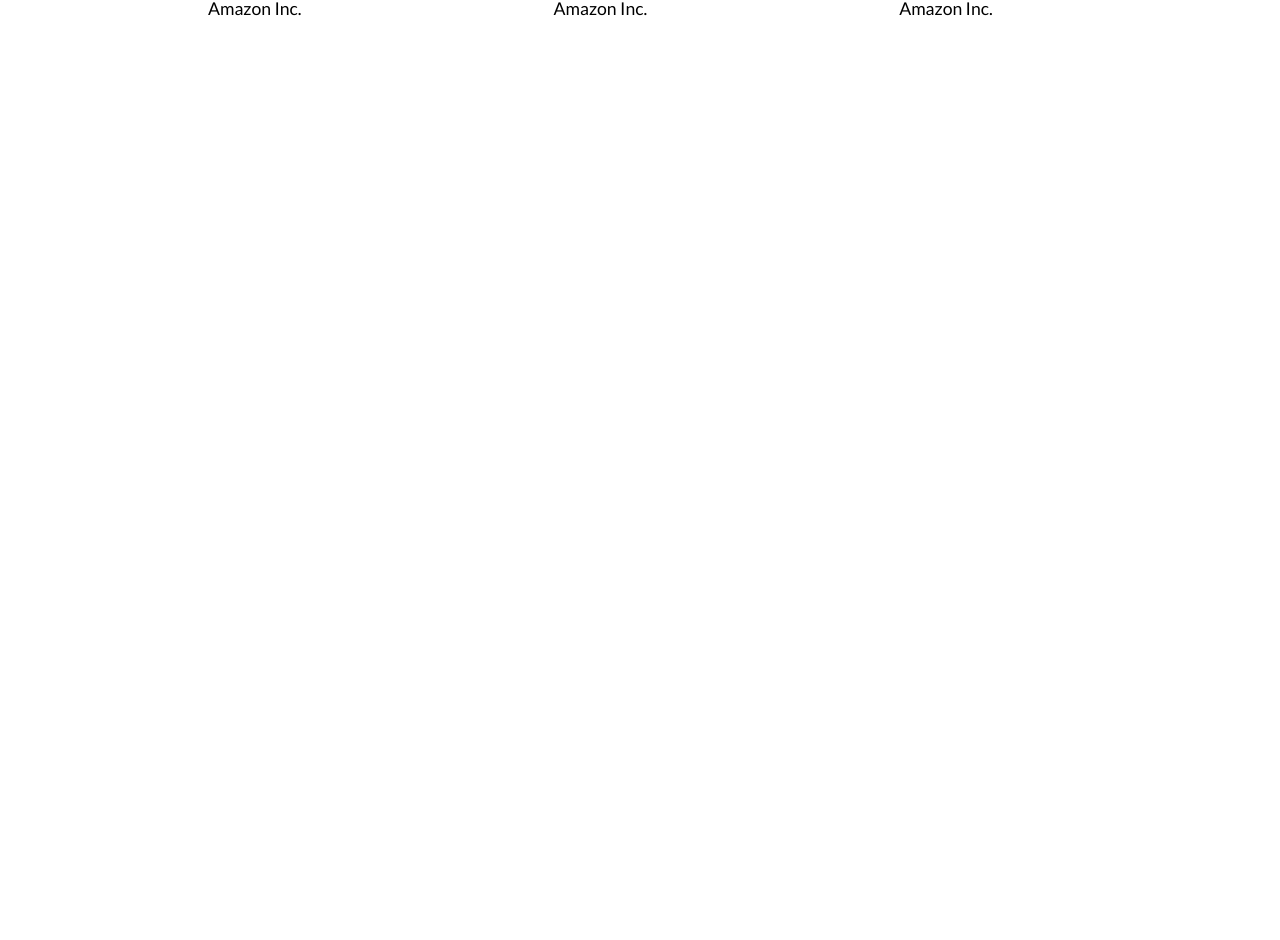
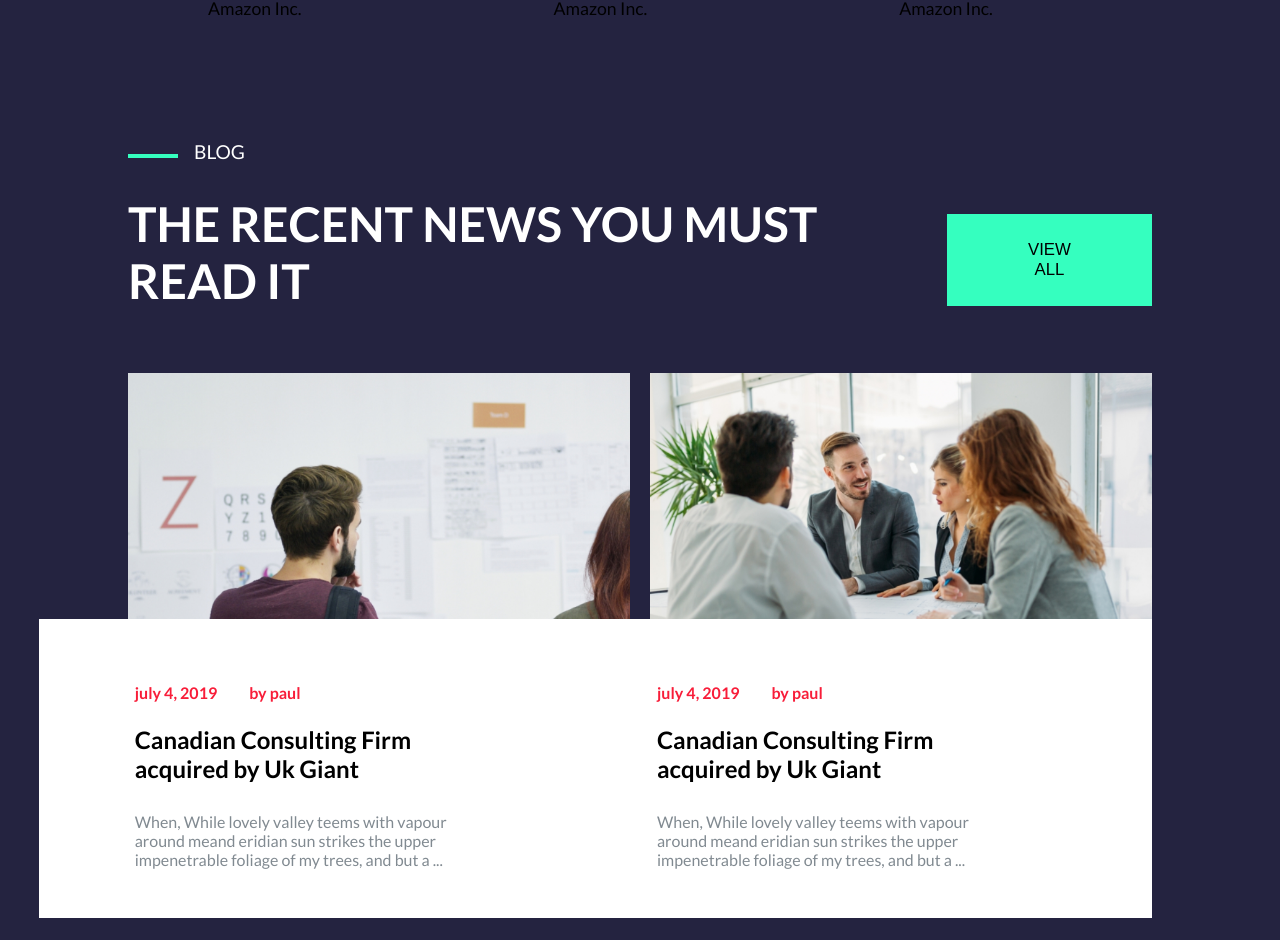
Before and after one commit to AlessioNapoletano/proj-html-vuejs, a Vue app: page / in a window 1280 px wide. Shown: the part 4498-5438 px from the top of the page. Before the commit the page ends 4605 px from the top, so only its background shows below. Built offline with nearby package versions, Linux system fonts and the light colour scheme.

Commit message:
Add mainBlog component

```diff
--- a/src/App.vue
+++ b/src/App.vue
@@ -9,6 +9,7 @@ import MainAboutUs from './components/MainAboutUs.vue'
 import MainDeliverCare from './components/MainDeliverCare.vue'
 import MainProject from './components/MainProject.vue'
 import MainTestimonial from './components/MainTestimonial.vue'
+import MainBlog from './components/MainBlog.vue'
 
 export default {
   name: 'App',
@@ -19,7 +20,8 @@ export default {
     MainAboutUs,
     MainDeliverCare,
     MainProject,
-    MainTestimonial
+    MainTestimonial,
+    MainBlog
   }
 }
 </script>
@@ -36,6 +38,7 @@ export default {
     <MainDeliverCare />
     <MainProject />
     <MainTestimonial />
+    <MainBlog />
   </main>
 </template>
 
--- /dev/null
+++ b/src/components/MainBlog.vue
@@ -0,0 +1,185 @@
+<script>
+export default {
+    name: 'MainBlog',
+    data() {
+        return {
+            blogList:
+                [
+                    {
+                        image: 'startup-business-people-and-strategy-board-PAJ3P9K-1390x1042.jpg',
+                        date: 'july 4, 2019',
+                        creator: 'by paul',
+                        title: 'Canadian Consulting Firm acquired by Uk Giant',
+                        description: 'When, While lovely valley teems with vapour around meand eridian sun strikes the upper impenetrable foliage of my trees, and but a ...'
+                    },
+
+                    {
+                        image: 'business-people-working-together-on-project-and-5FHSKBL-1390.jpg',
+                        date: 'july 4, 2019',
+                        creator: 'by paul',
+                        title: 'Canadian Consulting Firm acquired by Uk Giant',
+                        description: 'When, While lovely valley teems with vapour around meand eridian sun strikes the upper impenetrable foliage of my trees, and but a ...'
+                    }
+                ]
+        }
+    },
+
+    methods: {
+        getImagePath: function (imgPath) {
+            return new URL(`../assets/images/${imgPath}`, import.meta.url).href;
+        }
+    }
+
+}
+</script>
+
+<template>
+    <section class="blog">
+        <div class="container">
+            <div class="small-text d-flex align-end">
+                <div class="line"></div>
+                <p>
+                    BLOG
+                </p>
+            </div>
+
+            <div class="wrapper d-flex justify-between align-center">
+                <div class="big-text">
+                    <h1>
+                        THE RECENT NEWS YOU MUST READ IT
+                    </h1>
+                </div>
+
+                <div class="button">
+                    <button>
+                        VIEW ALL
+                    </button>
+                </div>
+            </div>
+
+            <div class="image-wrapper justify-between d-flex flex-wrap">
+                <div class="image" v-for="blogArticle in blogList">
+                    <img :src="getImagePath(blogArticle.image)" alt="Image's article">
+
+                    <div class="box-description">
+                        <p class="heading d-inline">
+                            {{ blogArticle.date }}
+                        </p>
+
+                        <p class="heading d-inline ">
+                            {{ blogArticle.creator }}
+                        </p>
+
+                        <h2>
+                            {{ blogArticle.title }}
+                        </h2>
+
+                        <p class="description">
+                            {{ blogArticle.description }}
+                        </p>
+                    </div>
+                </div>
+
+
+
+            </div>
+
+        </div>
+
+
+    </section>
+</template>
+
+
+<style lang="scss" scoped>
+@use '../styles/partials/variables' as *;
+
+section.blog {
+    margin-top: 10rem;
+    height: 50rem;
+    color: $main-white-color;
+
+    .container {
+        height: 100%;
+
+        .small-text {
+            font-size: 1.2rem;
+            margin-bottom: 2rem;
+
+            .line {
+                margin: .9rem 1rem 0 0;
+                width: 50px;
+                height: 0;
+                border: 2px solid $line-light-blue;
+            }
+        }
+
+        .wrapper {
+            margin-bottom: 3rem;
+
+            .big-text {
+                margin-bottom: 1rem;
+
+                h1 {
+                    font-size: 3rem;
+                }
+            }
+
+
+            button {
+                background-color: $line-light-blue;
+                padding: 1.6rem 4.5rem;
+                border: none;
+                font-size: 1.05rem;
+            }
+        }
+
+
+        .image-wrapper {
+
+            .image {
+                position: relative;
+                width: 49%;
+                height: 100%;
+
+                img {
+                    width: 100%;
+                    height: auto;
+                }
+
+                .box-description {
+                    position: absolute;
+                    top: 65%;
+                    right: 0;
+                    width: 591px;
+                    height: 299px;
+
+                    padding: 4rem 10rem 0 6rem;
+
+                    background-color: $main-white-color;
+
+                    .heading {
+                        color: $main-red-color;
+                        margin: 0 2rem 0 0;
+                        font-weight: bold;
+                    }
+
+                    h2 {
+                        color: $main-black-color;
+                        margin: 1.4rem 0 1.8rem 0;
+                    }
+
+                    .description {
+                        color: $main-grey-color;
+                    }
+
+                }
+            }
+
+
+        }
+
+    }
+
+}
+</style>
--- a/src/styles/general.scss
+++ b/src/styles/general.scss
@@ -53,3 +53,7 @@ body {
 .flex-wrap {
     flex-wrap: wrap;
 }
+
+.d-inline {
+    display: inline;
+}
```
